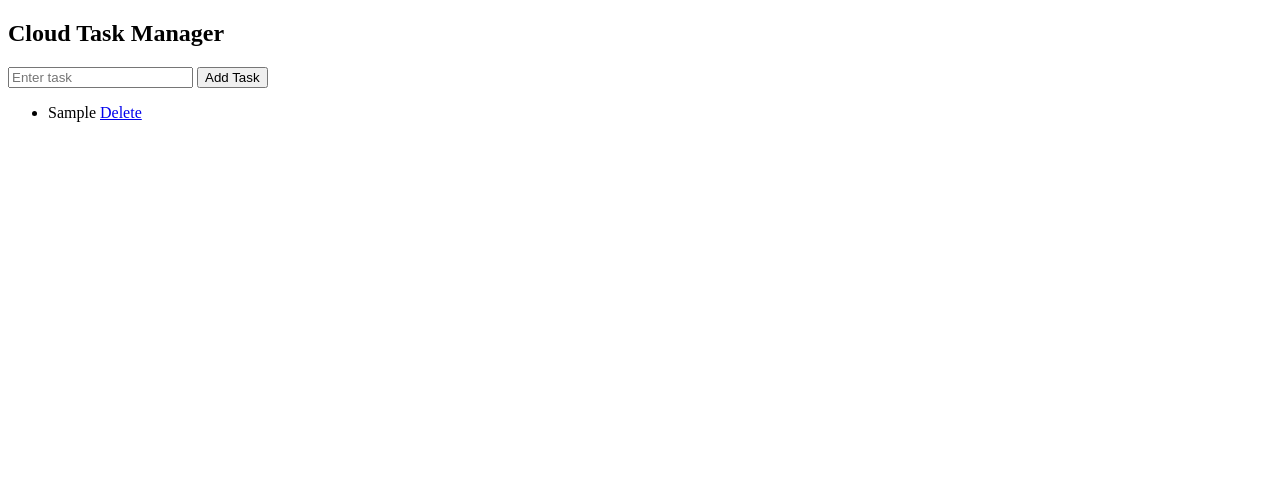
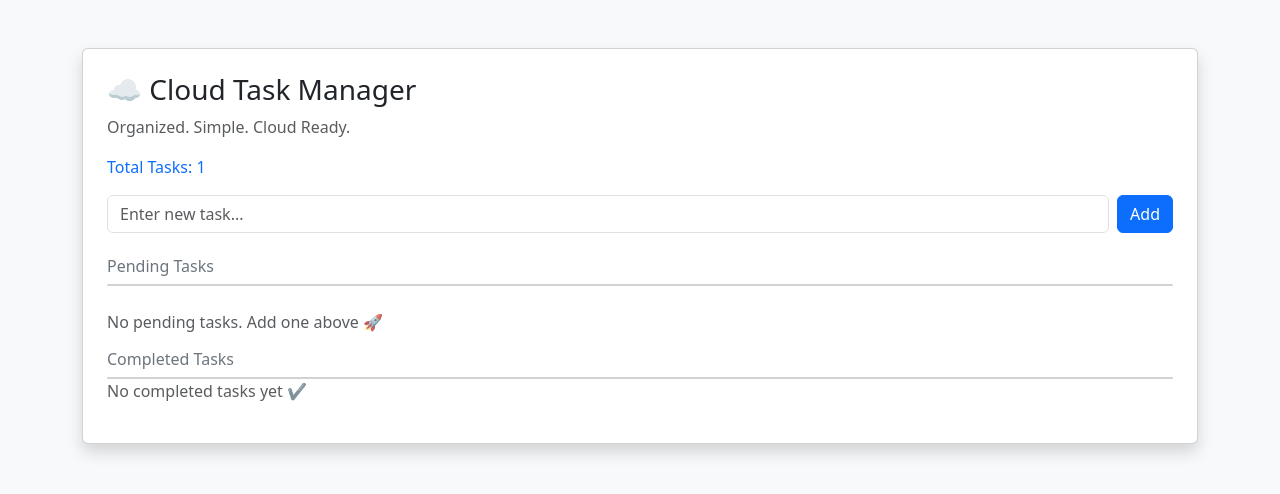
Before and after one commit to avinashchole/cloud-task-manager, a Flask app: page / in a window 1280 px wide. Shown: the top 494 px of the page. Run offline with Flask 3, Linux system fonts and the light colour scheme; tables that the repository leaves empty or names only in its code hold one stand-in row (values such as "Sample post").

Commit message:
Added task status, timestamp, and improved UI

```diff
--- a/app.py
+++ b/app.py
@@ -3,7 +3,6 @@ import mysql.connector
 
 app = Flask(__name__)
 
-# Connect to MySQL Database
 db = mysql.connector.connect(
     host="localhost",
     user="root",
@@ -12,11 +11,10 @@ db = mysql.connector.connect(
     use_pure=True
 )
 
-
 @app.route('/')
 def index():
     cursor = db.cursor()
-    cursor.execute("SELECT * FROM tasks")
+    cursor.execute("SELECT * FROM tasks ORDER BY created_at DESC")
     tasks = cursor.fetchall()
     return render_template("index.html", tasks=tasks)
 
@@ -28,10 +26,17 @@ def add_task():
     db.commit()
     return redirect('/')
 
+@app.route('/complete/<int:id>')
+def complete_task(id):
+    cursor = db.cursor()
+    cursor.execute("UPDATE tasks SET status='Completed' WHERE id=%s", (id,))
+    db.commit()
+    return redirect('/')
+
 @app.route('/delete/<int:id>')
 def delete_task(id):
     cursor = db.cursor()
-    cursor.execute("DELETE FROM tasks WHERE id = %s", (id,))
+    cursor.execute("DELETE FROM tasks WHERE id=%s", (id,))
     db.commit()
     return redirect('/')
 
--- a/templates/index.html
+++ b/templates/index.html
@@ -2,23 +2,75 @@
 <html>
 <head>
     <title>Cloud Task Manager</title>
+    <link href="https://cdn.jsdelivr.net/npm/bootstrap@5.3.2/dist/css/bootstrap.min.css" rel="stylesheet">
 </head>
-<body>
-    <h2>Cloud Task Manager</h2>
 
-    <form action="/add" method="POST">
-        <input type="text" name="task" placeholder="Enter task" required>
-        <button type="submit">Add Task</button>
-    </form>
+<body class="bg-light">
 
-    <ul>
-        {% for task in tasks %}
-            <li>
-                {{ task[1] }}
-                <a href="/delete/{{ task[0] }}">Delete</a>
-            </li>
-        {% endfor %}
-    </ul>
+<div class="container mt-5">
+    <div class="card shadow p-4">
+
+        <h3 class="mb-2">☁️ Cloud Task Manager</h3>
+        <p class="text-muted">Organized. Simple. Cloud Ready.</p>
+
+        <div class="mb-3 text-primary">
+            Total Tasks: {{ tasks|length }}
+        </div>
+
+        <form action="/add" method="POST" class="d-flex mb-4">
+            <input type="text" name="task" class="form-control me-2" placeholder="Enter new task..." required>
+            <button type="submit" class="btn btn-primary">Add</button>
+        </form>
+
+        <!-- Pending Tasks -->
+        <h6 class="text-secondary">Pending Tasks</h6>
+        <ul class="list-group mb-4">
+            {% set has_pending = false %}
+            {% for task in tasks %}
+                {% if task[2] == 'Pending' %}
+                    {% set has_pending = true %}
+                    <li class="list-group-item d-flex justify-content-between align-items-center">
+                        <div>
+                            <strong>{{ task[1] }}</strong><br>
+                            <small class="text-muted">{{ task[3] }}</small>
+                        </div>
+                        <div>
+                            <a href="/complete/{{ task[0] }}" class="btn btn-sm btn-success me-2">Complete</a>
+                            <a href="/delete/{{ task[0] }}" class="btn btn-sm btn-danger">Delete</a>
+                        </div>
+                    </li>
+                {% endif %}
+            {% endfor %}
+        </ul>
+
+        {% if not has_pending %}
+            <p class="text-muted">No pending tasks. Add one above 🚀</p>
+        {% endif %}
+
+        <!-- Completed Tasks -->
+        <h6 class="text-secondary">Completed Tasks</h6>
+        <ul class="list-group">
+            {% set has_completed = false %}
+            {% for task in tasks %}
+                {% if task[2] == 'Completed' %}
+                    {% set has_completed = true %}
+                    <li class="list-group-item d-flex justify-content-between align-items-center">
+                        <div>
+                            <del>{{ task[1] }}</del><br>
+                            <small class="text-muted">{{ task[3] }}</small>
+                        </div>
+                        <a href="/delete/{{ task[0] }}" class="btn btn-sm btn-danger">Delete</a>
+                    </li>
+                {% endif %}
+            {% endfor %}
+        </ul>
+
+        {% if not has_completed %}
+            <p class="text-muted">No completed tasks yet ✔</p>
+        {% endif %}
+
+    </div>
+</div>
 
 </body>
 </html>
```
